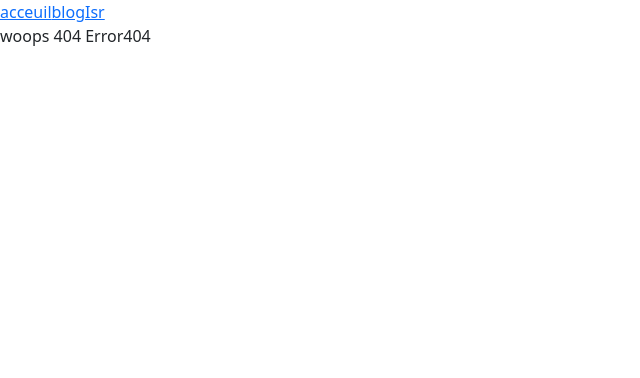
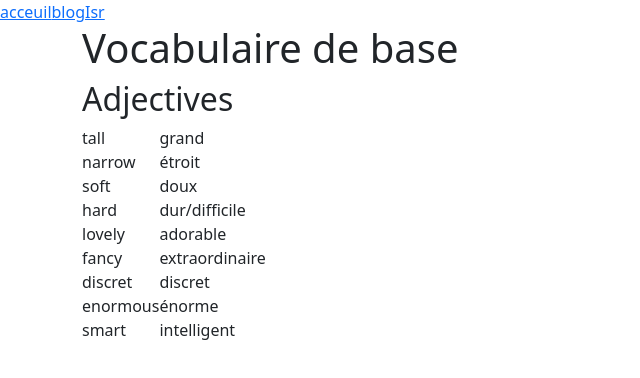
Before and after one commit to daddykoala/blog_next.js, a Next.js app in the folder blog-nextjs/: page /listes/adjectives in a window 1280 px wide. Before the commit this address had no page. Shown: the top 378 px of the page, without its empty margins (0-640 px from the left). Built offline with nearby package versions, Linux system fonts and the light colour scheme.

Commit message:
add path to getStaticPath

```diff
--- /dev/null
+++ b/blog-nextjs/pages/listes/[liste].js
@@ -0,0 +1,59 @@
+import { v4 as uuidv4 } from "uuid";
+import { useRouter } from "next/router";
+
+export default function Liste(props) {
+  console.log(props);
+  const router = useRouter()
+  return (
+    <div className="container">
+      <h1> Vocabulaire de base</h1>
+      <h2>{router.query.liste.charAt(0).toUpperCase()+ router.query.liste.slice(1)}</h2>
+      <table>
+        <tbody>
+          {props.listeEnCours.map((element) => {
+            return (
+              <tr key={uuidv4}>
+                <td>{element.en}</td>
+                <td>{element.fr}</td>
+              </tr>
+            );
+          })}
+        </tbody>
+      </table>
+    </div>
+  );
+}
+
+export async function getStaticProps(context) {
+  console.log(context);
+  const liste = context.params.liste;
+  const data = await import(`../../data/pathsvoc.json`);
+
+  const listeEnCours = data.englishList.find(
+    (element) => element.name === liste
+  );
+
+  return {
+    props: {
+      listeEnCours: listeEnCours.data,
+    },
+  };
+}
+
+export async function getStaticPaths() {
+  const data = await import("../../data/pathsvoc.json");
+  // avec la methode getstatic path on doir retourner un objet avec un tableau de paths qui contient
+  // un objet avec un params qui en clefs contient le nom de la variable qui va etre utilisé dans le fichier tres imlortant
+  const paths = data.englishList.map((item) => ({
+    params: { liste: item.name },
+  }));
+  console.log(data, "je passe par la ");
+  return {
+    // paths: [
+    //     {params: {liste: 'words'}},
+    // ],
+    paths,
+    //fallback: false,va renvoyer une erreur 404 si la page n'est pas dans le tableau
+    fallback: false,
+  };
+}
--- a/blog-nextjs/pages/liste/index.js
+++ b/blog-nextjs/pages/listes/index.js
@@ -1,3 +1,4 @@
+
 import Link from "next/link";
 
 import {v4 as uuidv4} from "uuid";
```
Also changed, not shown: blog-nextjs/pages/liste/[liste].js (deleted, +0 -39 lines).
